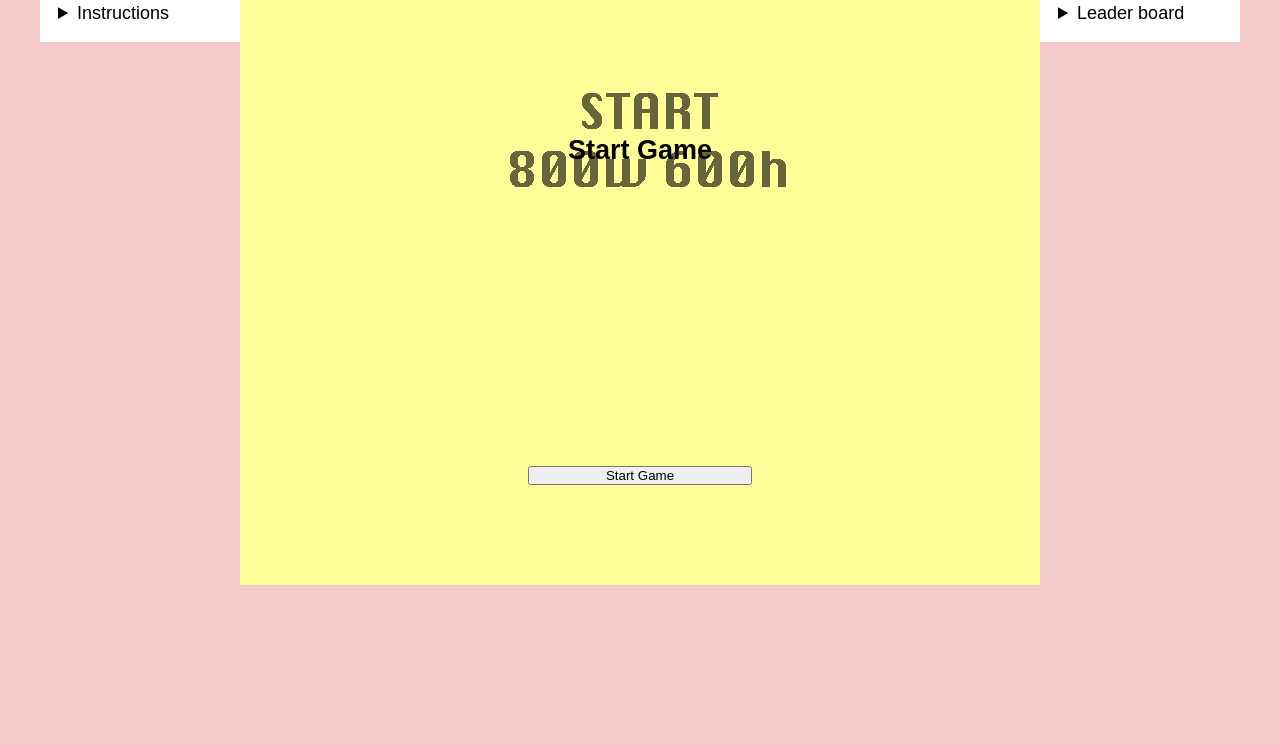
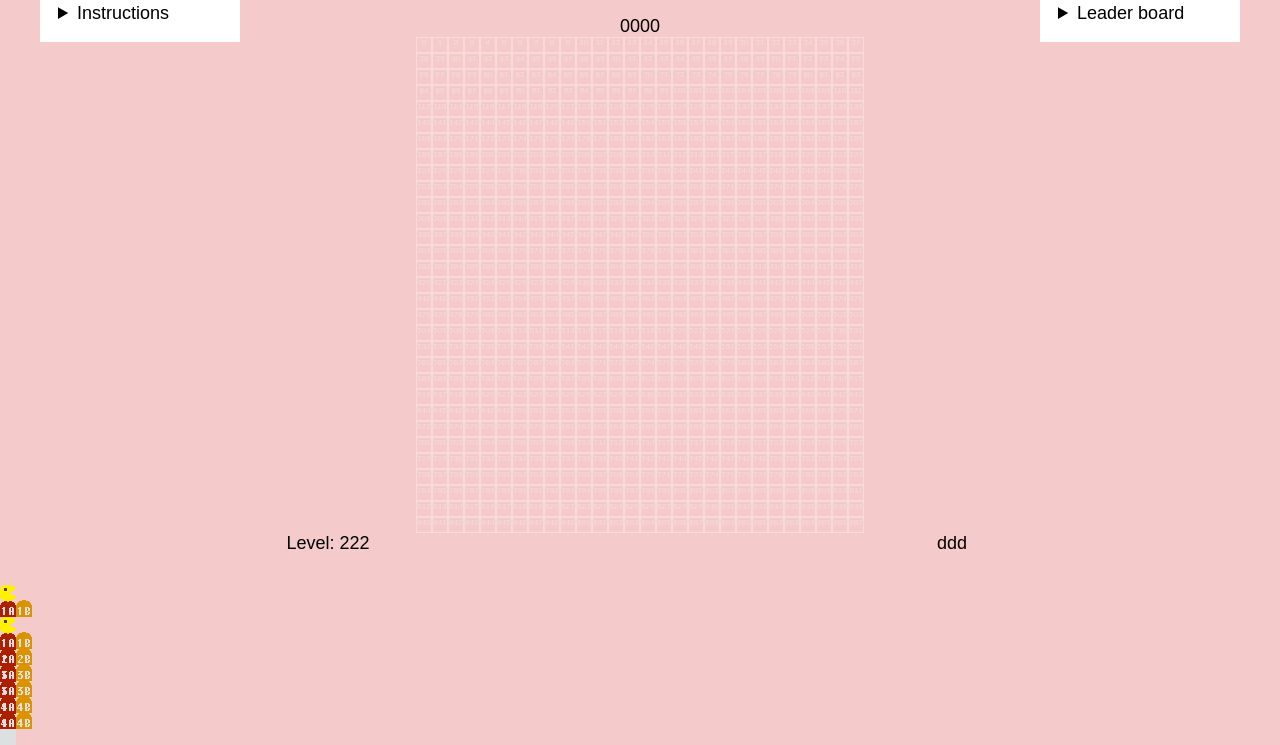
Before and after one commit to vvaneli/pacman, a plain HTML site: page index.html in a window 1280 px wide. Shown: the part 57-802 px from the top of the page. Drawn offline with Linux system fonts and the light colour scheme.

Commit message:
Added css sprites (though artwork is wrong size)

```diff
--- a/css/style.css
+++ b/css/style.css
@@ -1,14 +1,23 @@
 /* TO BE DELETED – START */
+
 .tile {
-  border: 1px solid black;
+  border: 1px solid white;
+  color: white;
+  opacity: 30%;
   font-size: 8px;
 }
-/* TO BE DELETED – END */
 
 body {
   background-color: rgb(244, 202, 202);
 }
 
+/* #gameMaze {
+  background-image: url(/img/PacMan_Maze_224w248h.png);
+  background-repeat: no-repeat;
+  background-size: 100%;
+} */
+
+/* TO BE DELETED – END */
 
 html {
   --mazeWidth: 448px;
@@ -17,7 +26,6 @@ html {
   --mazeTileHeight: 16px;
   --imgCoverWidth: 800px;
   --imgCoverHeight: 600px;
-
 }
 
 * {
@@ -76,19 +84,40 @@ h1 {
 }
 
 /* ACTORS */
+/* background-position: <pixels shifted right>px <pixels shifted down>px; */
 
-#pac,
-#gh1,
-#gh2,
-#gh3,
-#gh4 {
-  width: 16px;
-  height: 16px;
+.pac,
+.gh1,
+.gh2,
+.gh3,
+.gh4 {
+  background: url(/img/pacman_sprites.png);
+  width: calc(var(--mazeTileWidth)*2);
+  height: calc(var(--mazeTileHeight)*2);
+  /* padding-left: 8px;
+  padding-top: 8px;
+  margin-left: -8px;
+  margin-top: -8px; */
 }
 
-#pac {
-  background-image: url(/img/pacman_sprites.png) 0 0;
-  background-color: red;
+.pac {
+  background-position: 0 0;
+}
+
+.gh1 {
+  background-position: 0 -var(--mazeTileWidth);
+}
+
+.gh2 {
+  background-position: 0 calc(var(--mazeTileWidth) * -2);
+}
+
+.gh3 {
+  background-position: 0 calc(var(--mazeTileWidth) * -3);
+}
+
+.gh4 {
+  background-position: 0 calc(var(--mazeTileWidth) * -4);
 }
 
 /* GAME AREA */
--- a/index.html
+++ b/index.html
@@ -29,17 +29,19 @@
     <!-- Game area -->
     <section id="game">
       <!-- Game start/end overlay -->
-      <div id="gameCover">
+      <!-- <div id="gameCover">
         <h2 id="imgCoverHeadline">Start Game</h2>
         <button id="start">Start Game</button>
-      </div>
+      </div> -->
       <!-- Game board -->
       <div id="gameInfo1">
         <p id="audioToggle"></p>
         <p id="score">0000</p>
         <p id="fullScreen"></p>
       </div>
-      <div id="gameMaze"></div>
+      <div id="gameMaze">
+        <!-- <div class="pac"></div> -->
+      </div>
       <div id="gameInfo2">
         <p id="life">
           <!-- <i class="fa fa-heart"></i><i class="fa fa-heart"></i><i class="fa fa-heart"></i> -->
@@ -58,12 +60,16 @@
     </aside>
 
   </main>
-  <!-- <img src="img/pacman_sprites.png"> -->
-  <img id="'pac" alt="pacman" src="img/transparent_16w16h.png">
-  <img id="'gh1" alt="ghost 1" src="img/transparent_1w1h.png">
-  <img id="'gh2" alt="ghost 2" src="img/transparent_1w1h.png">
-  <img id="'gh3" alt="ghost 3" src="img/transparent_1w1h.png">
-  <img id="'gh4" alt="ghost 4" src="img/transparent_1w1h.png">
+  <div class="pac"></div>
+  <div class="gh1"></div>
+  <div class="gh2"></div>
+  <div class="gh3"></div>
+  <div class="gh4"></div>
+  <!-- <img class="pac" alt="pacman" src="img/transparent_16w16h.png">
+  <img class="gh1" alt="ghost 1" src="img/transparent_1w1h.png">
+  <img class="gh2" alt="ghost 2" src="img/transparent_1w1h.png">
+  <img class="gh3" alt="ghost 3" src="img/transparent_1w1h.png">
+  <img class="gh4" alt="ghost 4" src="img/transparent_1w1h.png"> -->
 </body>
 
 </html>
```
Also changed, not shown: img/PacMan_Maze_224w248h.png (added).
